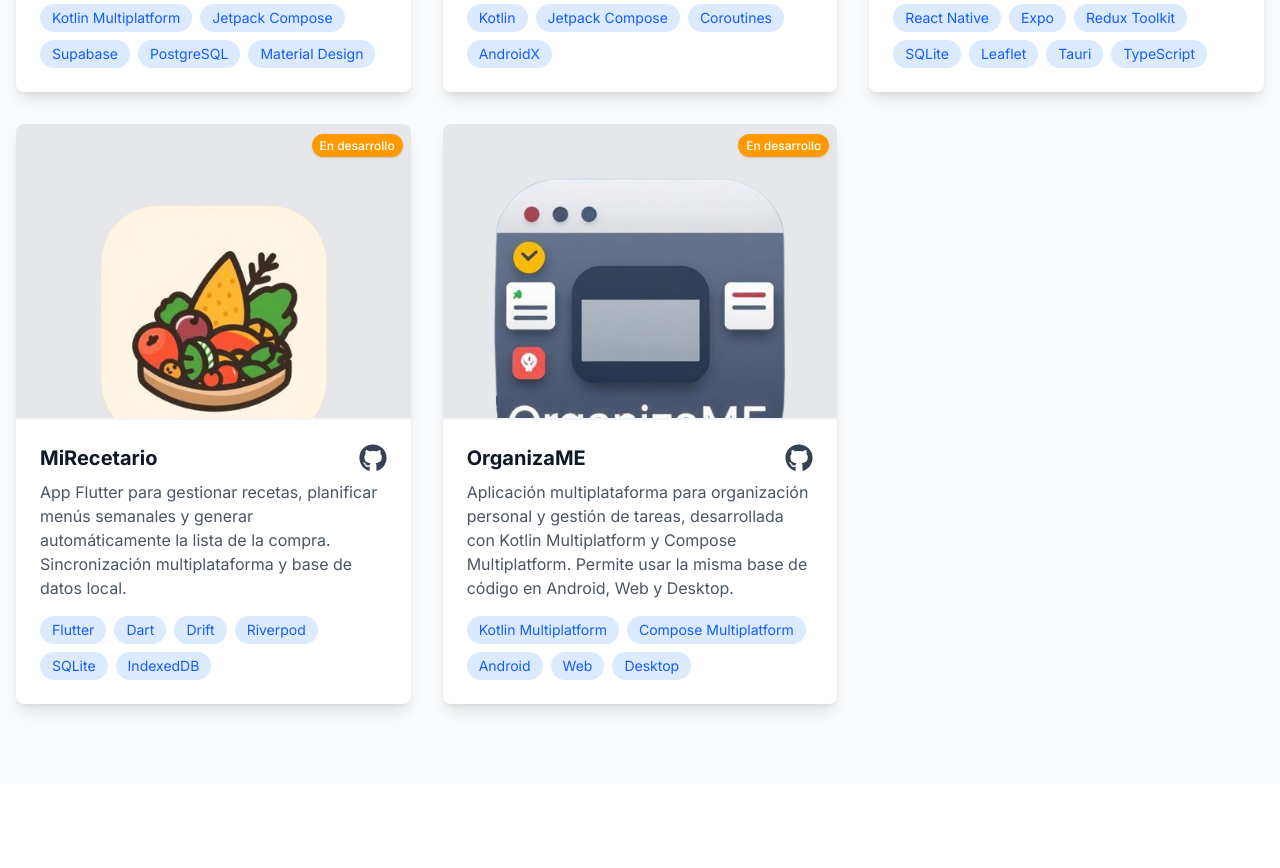
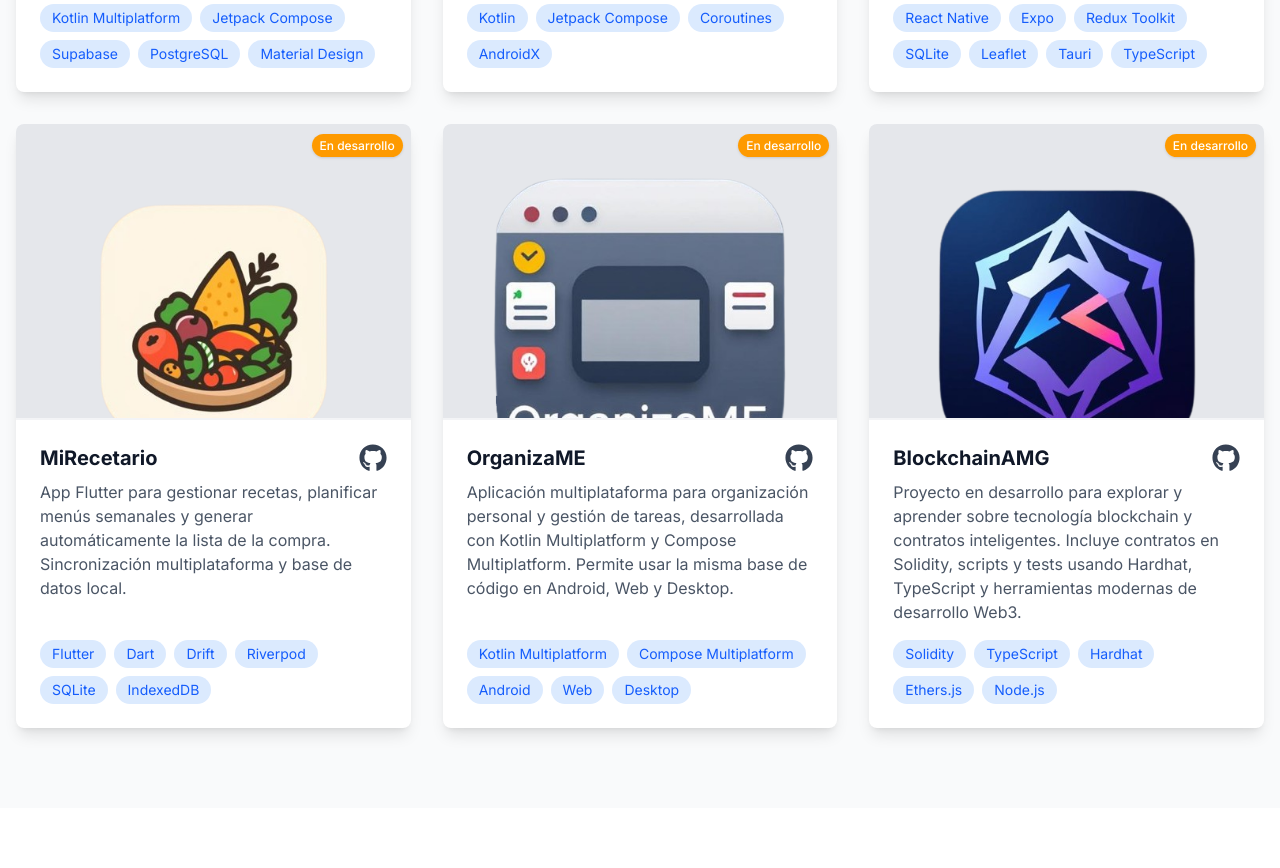
Before and after one commit to MendietaGarciaAlejandro/portfolioWebMendieta, a Next.js app: page / in a window 1280 px wide. Shown: the part 2760-3628 px from the top of the page. Built offline with nearby package versions, Linux system fonts and the light colour scheme.

Commit message:
Añade el proyecto "BlockchainAMG" con descripción, tecnologías, enlace a GitHub y la imagen correspondiente.

```diff
--- a/src/components/sections/Projects.tsx
+++ b/src/components/sections/Projects.tsx
@@ -75,6 +75,21 @@ export const Projects = () => {
             ],
             image: '/proyectos/organizame.png', // Añade la imagen correspondiente en /public/proyectos
             github: 'https://github.com/MendietaGarciaAlejandro/OrganizaME',
+            inDevelopment: true,
+        },
+        {
+            title: 'BlockchainAMG',
+            description:
+                'Proyecto en desarrollo para explorar y aprender sobre tecnología blockchain y contratos inteligentes. Incluye contratos en Solidity, scripts y tests usando Hardhat, TypeScript y herramientas modernas de desarrollo Web3.',
+            technologies: [
+                'Solidity',
+                'TypeScript',
+                'Hardhat',
+                'Ethers.js',
+                'Node.js',
+            ],
+            image: '/proyectos/blockchainamg.png', // Añade la imagen correspondiente en /public/proyectos
+            github: 'https://github.com/MendietaGarciaAlejandro/BlockchainAMG',
             inDevelopment: true,
         },
     ];
```
Also changed, not shown: public/proyectos/blockchainamg.png (added).
